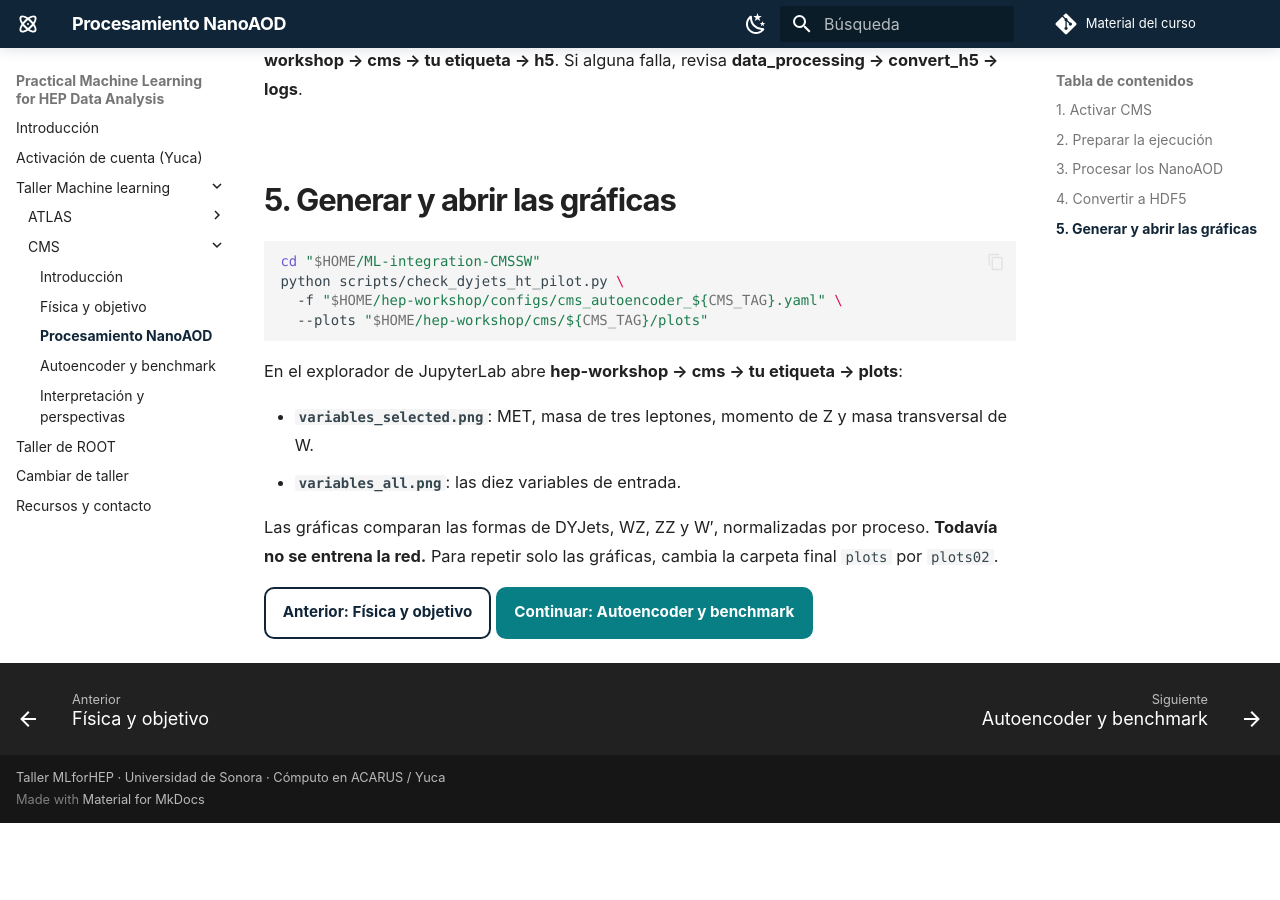
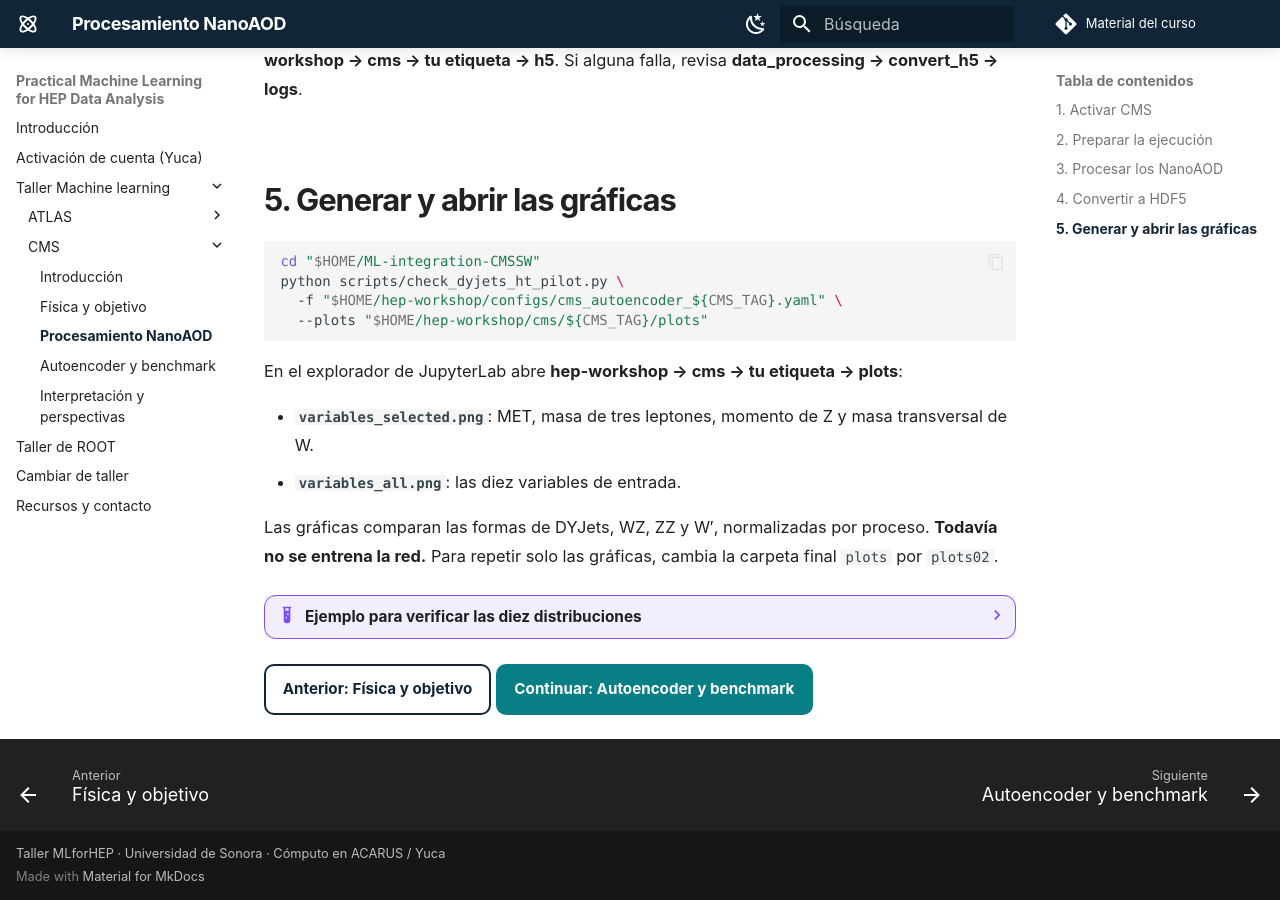
Before and after one commit to castaned/practical-ml-hep, an MkDocs documentation site: the page built from docs/cms-procesamiento.md, in a window 1280 px wide and 900 px high, scrolled down 2666 px. Built offline with MkDocs 1.6.1 and Material for MkDocs 9.7.7, drawn with Linux system fonts in a browser that asks for light colours; comment, search, counter and statistics services are not loaded; before the commit the page ends 3489 px from its top, so only the background shows below that; part of the change alters nothing that is shown.

Commit message:
Show CMS input distributions example in processing step

```diff
--- a/docs/cms-procesamiento.md
+++ b/docs/cms-procesamiento.md
@@ -121,5 +121,11 @@ En el explorador de JupyterLab abre **hep-workshop → cms → tu etiqueta → p
 
 Las gráficas comparan las formas de DYJets, WZ, ZZ y W′, normalizadas por proceso. **Todavía no se entrena la red.** Para repetir solo las gráficas, cambia la carpeta final `plots` por `plots02`.
 
+??? example "Ejemplo para verificar las diez distribuciones"
+
+    Comprueba que tu `variables_all.png` muestre los diez paneles y las cuatro muestras. Los conteos pueden variar entre ejecuciones.
+
+    [![Diez distribuciones de entrada CMS para DYJets, WZ, ZZ y W′](assets/cms/variables_all_reference.png)](assets/cms/variables_all_reference.png)
+
 [Anterior: Física y objetivo](cms-fisica.md){ .md-button }
 [Continuar: Autoencoder y benchmark](cms-autoencoder.md){ .md-button .md-button--primary }
```
Also changed, not shown: docs/assets/cms/variables_all_reference.png (added).
